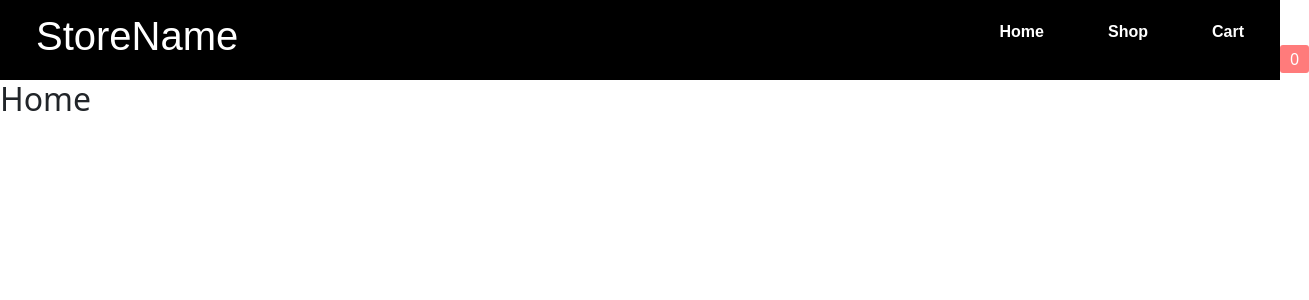
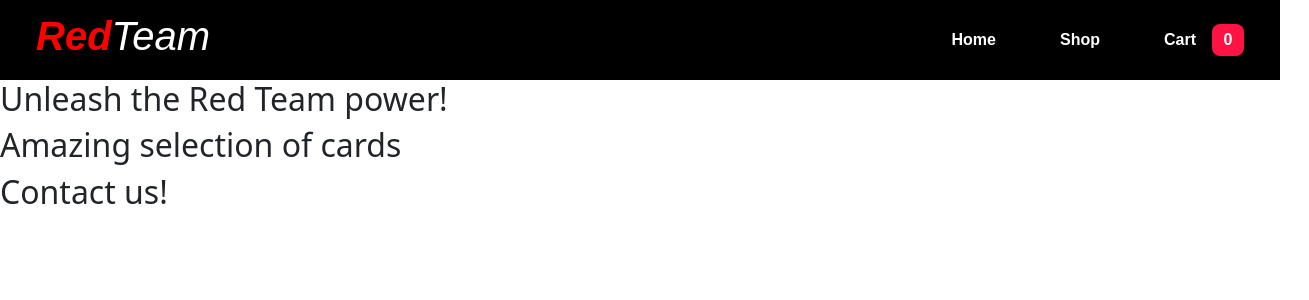
Before and after one commit to matheuspl92/shopping-cart, a React (Create React App) app: page / in a window 1280 px wide. Shown: the top 300 px of the page, 1309 px wide, since content can reach past the window. Built offline with nearby package versions, Linux system fonts and the light colour scheme.

Commit message:
Style nav bar

```diff
--- a/src/components/Home/Home.js
+++ b/src/components/Home/Home.js
@@ -2,6 +2,16 @@ import React from 'react'
 
 export default function Home() {
   return (
-    <h2>Home</h2>
+    <div>
+      <section id='top'>
+        <h2>Unleash the Red Team power!</h2>
+      </section>
+      <section id='middle'>
+        <h2>Amazing selection of cards</h2>
+      </section>
+      <section id='bottom'>
+        <h2>Contact us!</h2>
+      </section>
+    </div>
   )
 }
--- a/src/components/Nav/Nav.css
+++ b/src/components/Nav/Nav.css
@@ -10,11 +10,21 @@ nav {
     font-weight: bold;
 }
 
-ul {
+#store-name {
+    font-style: italic;
+}
+
+#link-list {
     display: flex;
     list-style: none;
     text-decoration: none;
     gap: 64px;
+    margin: 0;
+}
+
+a {
+    display: flex;
+    align-items: center;
 }
 
 a:link, a:visited {
@@ -26,3 +36,18 @@ a:hover, a:active {
     color: white;
     text-decoration: underline;
 }
+
+#cart-div {
+    display: flex;
+    gap: 16px;
+}
+
+#cart-display {
+    display: flex;
+    align-items: center;
+    justify-content: center;
+    height: 2em;
+    width: 2em;
+    background-color: rgb(255, 19, 66);
+    border-radius: .5em;
+}
--- a/src/components/Nav/Nav.js
+++ b/src/components/Nav/Nav.js
@@ -1,48 +1,28 @@
-import React, { useRef } from 'react';
-import { Overlay } from 'react-bootstrap';
+import React from 'react';
 import { Link } from 'react-router-dom';
 import './Nav.css';
 
 export default function Nav({ cart }) {
-    const target = useRef(null);
 
     return (
         <nav>
-            <h1>StoreName</h1>
-            <ul>
+            <h1 id='store-name'><strong style={{ color: 'red' }}>Red</strong>Team</h1>
+            <ul id='link-list'>
                 <Link to='/'>
                     <li>Home</li>
                 </Link>
                 <Link to='/shop'>
                     <li>Shop</li>
                 </Link>
-                <Link to='/cart'>
-                    <li ref={target} >Cart</li>
-                    <Overlay target={target.current} show={true} placement="right">
-                        {({
-                            placement: _placement,
-                            arrowProps: _arrowProps,
-                            show: _show,
-                            popper: _popper,
-                            hasDoneInitialMeasure: _hasDoneInitialMeasure,
-                            ...props
-                        }) => (
-                            <div
-                                {...props}
-                                style={{
-                                    position: 'absolute',
-                                    backgroundColor: 'rgba(255, 100, 100, 0.85)',
-                                    padding: '2px 10px',
-                                    color: 'white',
-                                    borderRadius: 3,
-                                    ...props.style,
-                                }}
-                            >
-                                {cart.length}
-                            </div>
-                        )}
-                    </Overlay>
-                </Link>
+                <div id="cart-div">
+                    <Link to='/cart'>
+                        <li>Cart</li>
+                    </Link>
+                    <div id='cart-display'>
+                        {cart.length}
+                    </div>
+                </div>
+
             </ul>
         </nav>
     )
```
